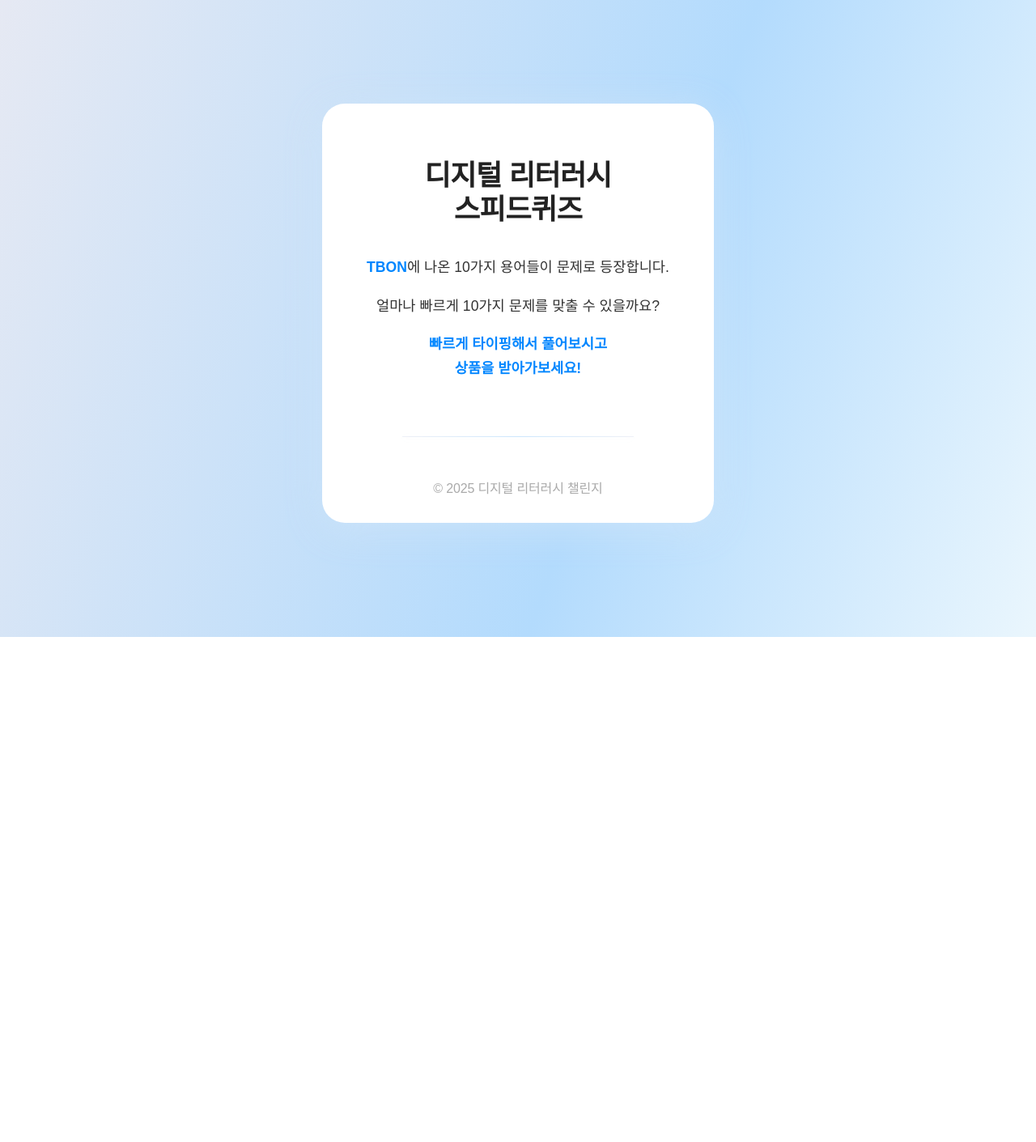
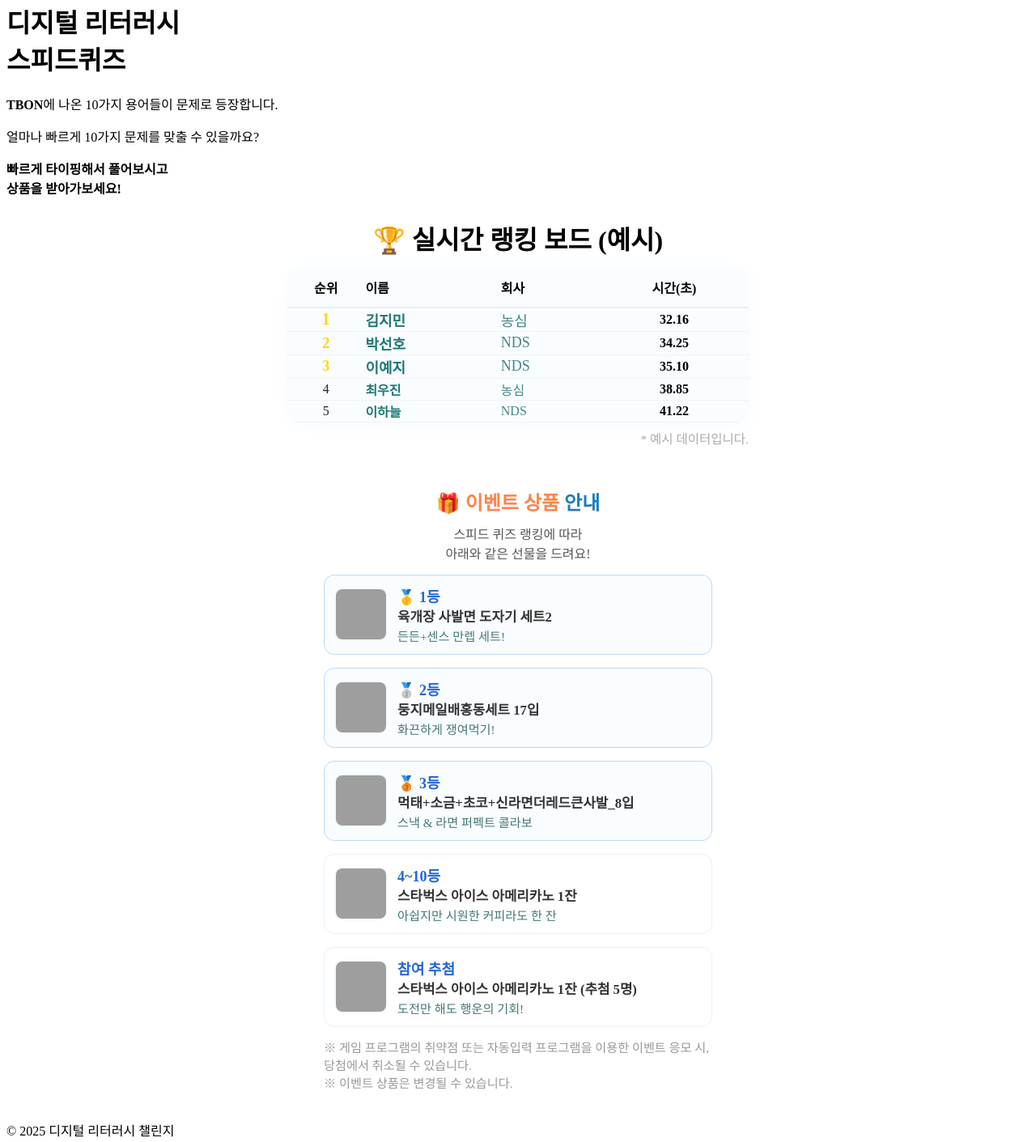
Before and after one commit to cost6885/speedresult, a plain HTML site: page index.html in a window 1280 px wide. Shown: the part 13-1424 px from the top of the page at 81% size. Before the commit the page ends 800 px from the top, so only its background shows below. Drawn offline with Linux system fonts and the light colour scheme; grey boxes are pictures that could not be loaded.

Commit message:
Update index.html

```diff
--- a/index.html
+++ b/index.html
@@ -1,86 +1,7 @@
-<!DOCTYPE html>
-<html lang="ko">
-<head>
-  <meta charset="UTF-8" />
-  <meta name="viewport" content="width=480, initial-scale=1.0" />
-  <title>디지털 리터러시 스피드퀴즈</title>
-  <style>
-    body {
-      font-family: 'SUIT', 'Pretendard', 'Noto Sans KR', Arial, sans-serif;
-      background: linear-gradient(110deg, #e6e9f3 0%, #b3dbfd 60%, #eaf6fd 100%);
-      min-height: 100vh;
-      margin: 0;
-      padding: 0;
-      display: flex;
-      justify-content: center;
-      align-items: center;
-    }
-    .app {
-      width: 420px;
-      background: #fff;
-      border-radius: 28px;
-      box-shadow: 0 8px 44px #cde3f9cc;
-      padding: 44px 32px 32px 32px;
-      display: flex;
-      flex-direction: column;
-      align-items: center;
-      position: relative;
-    }
-    .title {
-      font-size: 2.2rem;
-      font-weight: 800;
-      color: #222;
-      margin-bottom: 18px;
-      line-height: 1.2;
-      text-align: center;
-      letter-spacing: -0.02em;
-      position: relative;
-    }
-    .title-glow {
-      position: absolute;
-      width: 110%;
-      height: 32px;
-      top: 50%;
-      left: 50%;
-      transform: translate(-50%, -50%);
-      background: radial-gradient(circle, #b3dbfd55 10%, transparent 70%);
-      z-index: -1;
-      border-radius: 24px;
-      filter: blur(7px);
-    }
-    .intro-desc {
-      font-size: 1.1rem;
-      color: #333;
-      margin-top: 0;
-      text-align: center;
-      line-height: 1.7;
-      margin-bottom: 18px;
-    }
-    .intro-desc b {
-      color: #0086ff;
-      font-weight: 700;
-    }
-    .divider {
-      margin: 32px auto 20px;
-      width: 68%;
-      height: 1px;
-      background: linear-gradient(90deg, #e6e9f3 0%, #b3dbfd 50%, #e6e9f3 100%);
-      opacity: 0.66;
-      border-radius: 2px;
-      box-shadow: 0 1.5px 8px #b7d6e433;
-    }
-    .footer {
-      margin-top: 30px;
-      color: #aaa;
-      font-size: 1rem;
-      text-align: center;
-      letter-spacing: -0.01em;
-    }
-  </style>
-</head>
 <body>
   <div class="app">
-    <h1 class="title">
+    <!-- 인트로 화면 -->
+    <h1 class="title" style="margin-top:16px;">
       <span class="title-main">
         디지털 리터러시<br />스피드퀴즈
       </span>
@@ -97,9 +18,121 @@
       </p>
     </div>
     <div class="divider"></div>
-    <div class="footer">
+
+    <!-- 랭킹 보드 -->
+    <div style="margin:0 0 38px;">
+      <!-- 위의 ranking-board HTML코드 붙이기 -->
+      <div class="ranking-board" style="margin:0 auto 48px; max-width:570px;">
+  <h2 style="text-align:center; margin-bottom:14px; font-weight:800; font-size:2rem;">
+    🏆 실시간 랭킹 보드 (예시)
+  </h2>
+  <table style="width:100%; border-collapse:collapse; background:#fafdff; border-radius:16px; overflow:hidden; box-shadow:0 3px 18px #d1eafc33;">
+    <thead>
+      <tr style="border-bottom:2px solid #eee;">
+        <th style="text-align:center; font-weight:600; padding:12px 0;">순위</th>
+        <th style="text-align:left; font-weight:600;">이름</th>
+        <th style="text-align:left; font-weight:600;">회사</th>
+        <th style="text-align:center; font-weight:600;">시간(초)</th>
+      </tr>
+    </thead>
+    <tbody>
+      <tr style="border-bottom:1px solid #f2f2f2;">
+        <td style="text-align:center; color:#FFD700; font-weight:700; font-size:20px;">1</td>
+        <td style="font-weight:600; color:#277; font-size:18px;">김지민</td>
+        <td style="color:#488; font-size:18px;">농심</td>
+        <td style="text-align:center; font-weight:700;">32.16</td>
+      </tr>
+      <tr style="border-bottom:1px solid #f2f2f2;">
+        <td style="text-align:center; color:#FFD700; font-weight:700; font-size:19px;">2</td>
+        <td style="font-weight:600; color:#277; font-size:18px;">박선호</td>
+        <td style="color:#488; font-size:18px;">NDS</td>
+        <td style="text-align:center; font-weight:700;">34.25</td>
+      </tr>
+      <tr style="border-bottom:1px solid #f2f2f2;">
+        <td style="text-align:center; color:#FFD700; font-weight:700; font-size:18px;">3</td>
+        <td style="font-weight:600; color:#277; font-size:18px;">이예지</td>
+        <td style="color:#488; font-size:18px;">NDS</td>
+        <td style="text-align:center; font-weight:700;">35.10</td>
+      </tr>
+      <tr style="border-bottom:1px solid #f2f2f2;">
+        <td style="text-align:center; color:#222;">4</td>
+        <td style="font-weight:600; color:#277;">최우진</td>
+        <td style="color:#488;">농심</td>
+        <td style="text-align:center; font-weight:700;">38.85</td>
+      </tr>
+      <tr style="border-bottom:1px solid #f2f2f2;">
+        <td style="text-align:center; color:#222;">5</td>
+        <td style="font-weight:600; color:#277;">이하늘</td>
+        <td style="color:#488;">NDS</td>
+        <td style="text-align:center; font-weight:700;">41.22</td>
+      </tr>
+    </tbody>
+  </table>
+  <div style="text-align:right; margin-top:8px; color:#aaa; font-size:0.97rem;">* 예시 데이터입니다.</div>
+</div>
+
+    </div>
+    <!-- 이벤트 상품 안내 -->
+    <div style="margin-bottom:0;">
+      <!-- 위의 event-prize-board HTML코드 붙이기 -->
+      <div class="event-prize-board" style="margin: 50px auto 36px; max-width:480px;">
+  <h2 style="text-align:center; margin-bottom:10px; font-weight:800; font-size:1.5rem; color:#1e7cb9;">
+    🎁 <span style="color:#ff8448;">이벤트 상품</span> 안내
+  </h2>
+  <div style="font-size:1rem; color:#555; text-align:center; margin-bottom:15px;">
+    스피드 퀴즈 랭킹에 따라<br />아래와 같은 선물을 드려요!
+  </div>
+  <div style="display:flex; flex-direction:column; gap:16px;">
+    <div style="display:flex; align-items:center; gap:12px; padding:12px; border-radius:13px; background:#fafdff; border:1.3px solid #bbdaf9;">
+      <img src="https://www.nongshimmall.com/web/product/big/202506/0a3ae33f8d10f7b79873d88ad1bc91bc.jpg" width="62" height="62" style="border-radius:10px; border:2px solid #f5f9ff;" />
+      <div>
+        <div style="font-weight:900; font-size:1.13rem; color:#2266d7;">🥇 1등</div>
+        <div style="font-weight:700; font-size:1.05rem; color:#333;">육개장 사발면 도자기 세트2</div>
+        <div style="font-size:0.95rem; color:#477; margin-top:1px;">든든+센스 만렙 세트!</div>
+      </div>
+    </div>
+    <div style="display:flex; align-items:center; gap:12px; padding:12px; border-radius:13px; background:#fafdff; border:1.3px solid #bbdaf9;">
+      <img src="https://www.nongshimmall.com/web/product/big/202505/0fc6d58c9dfcf5e894142ef86324010c.jpg" width="62" height="62" style="border-radius:10px; border:2px solid #f5f9ff;" />
+      <div>
+        <div style="font-weight:900; font-size:1.13rem; color:#2266d7;">🥈 2등</div>
+        <div style="font-weight:700; font-size:1.05rem; color:#333;">둥지메일배홍동세트 17입</div>
+        <div style="font-size:0.95rem; color:#477; margin-top:1px;">화끈하게 쟁여먹기!</div>
+      </div>
+    </div>
+    <div style="display:flex; align-items:center; gap:12px; padding:12px; border-radius:13px; background:#fafdff; border:1.3px solid #bbdaf9;">
+      <img src="https://www.nongshimmall.com/web/product/big/202406/da6afce18f7b47ba80b050f20d898326.jpg" width="62" height="62" style="border-radius:10px; border:2px solid #f5f9ff;" />
+      <div>
+        <div style="font-weight:900; font-size:1.13rem; color:#2266d7;">🥉 3등</div>
+        <div style="font-weight:700; font-size:1.05rem; color:#333;">먹태+소금+초코+신라면더레드큰사발_8입</div>
+        <div style="font-size:0.95rem; color:#477; margin-top:1px;">스낵 & 라면 퍼펙트 콜라보</div>
+      </div>
+    </div>
+    <div style="display:flex; align-items:center; gap:12px; padding:12px; border-radius:13px; background:#fff; border:1px solid #e8f0ff;">
+      <img src="https://www.biz-con.co.kr/upload/images/202501/400_20250122164028679_2.jpg" width="62" height="62" style="border-radius:10px; border:2px solid #f5f9ff;" />
+      <div>
+        <div style="font-weight:900; font-size:1.13rem; color:#2266d7;">4~10등</div>
+        <div style="font-weight:700; font-size:1.05rem; color:#333;">스타벅스 아이스 아메리카노 1잔</div>
+        <div style="font-size:0.95rem; color:#477; margin-top:1px;">아쉽지만 시원한 커피라도 한 잔</div>
+      </div>
+    </div>
+    <div style="display:flex; align-items:center; gap:12px; padding:12px; border-radius:13px; background:#fff; border:1px solid #e8f0ff;">
+      <img src="https://www.biz-con.co.kr/upload/images/202501/400_20250122164028679_2.jpg" width="62" height="62" style="border-radius:10px; border:2px solid #f5f9ff;" />
+      <div>
+        <div style="font-weight:900; font-size:1.13rem; color:#2266d7;">참여 추첨</div>
+        <div style="font-weight:700; font-size:1.05rem; color:#333;">스타벅스 아이스 아메리카노 1잔 (추첨 5명)</div>
+        <div style="font-size:0.95rem; color:#477; margin-top:1px;">도전만 해도 행운의 기회!</div>
+      </div>
+    </div>
+  </div>
+  <div style="margin:13px 0 0; color:#999; text-align:left; font-size:0.95rem;">
+    ※ 게임 프로그램의 취약점 또는 자동입력 프로그램을 이용한 이벤트 응모 시, 당첨에서 취소될 수 있습니다.<br>
+    ※ 이벤트 상품은 변경될 수 있습니다.
+  </div>
+</div>
+
+    </div>
+    <div class="footer" style="margin-top:36px;">
       &copy; 2025 디지털 리터러시 챌린지
     </div>
   </div>
 </body>
-</html>
```
